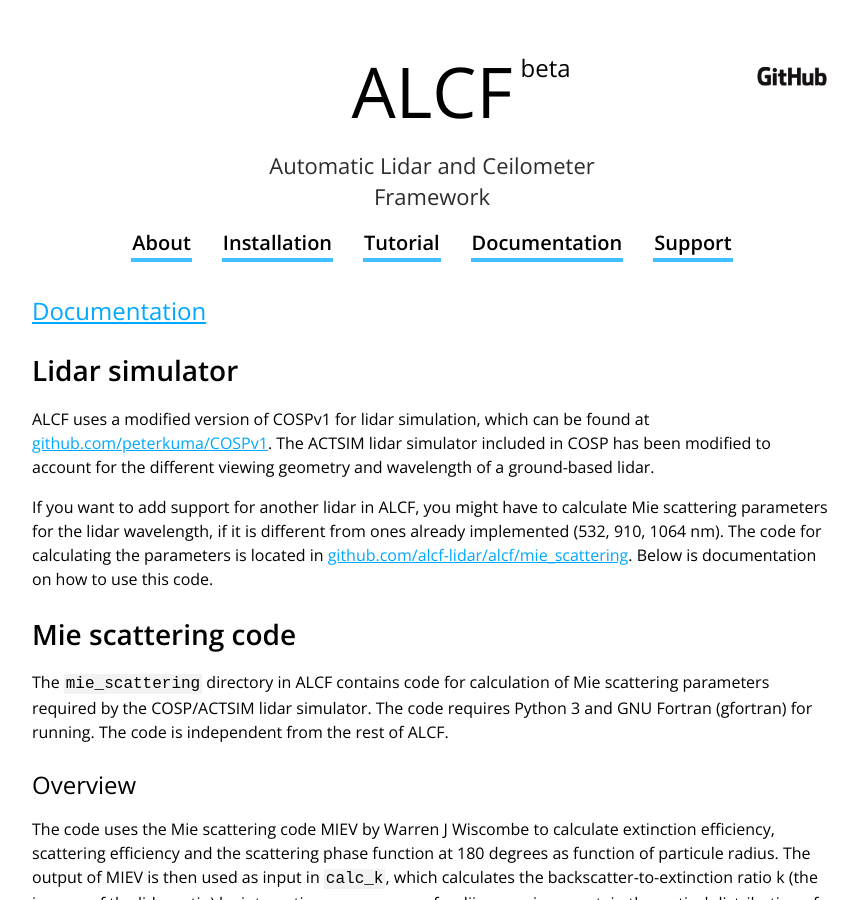
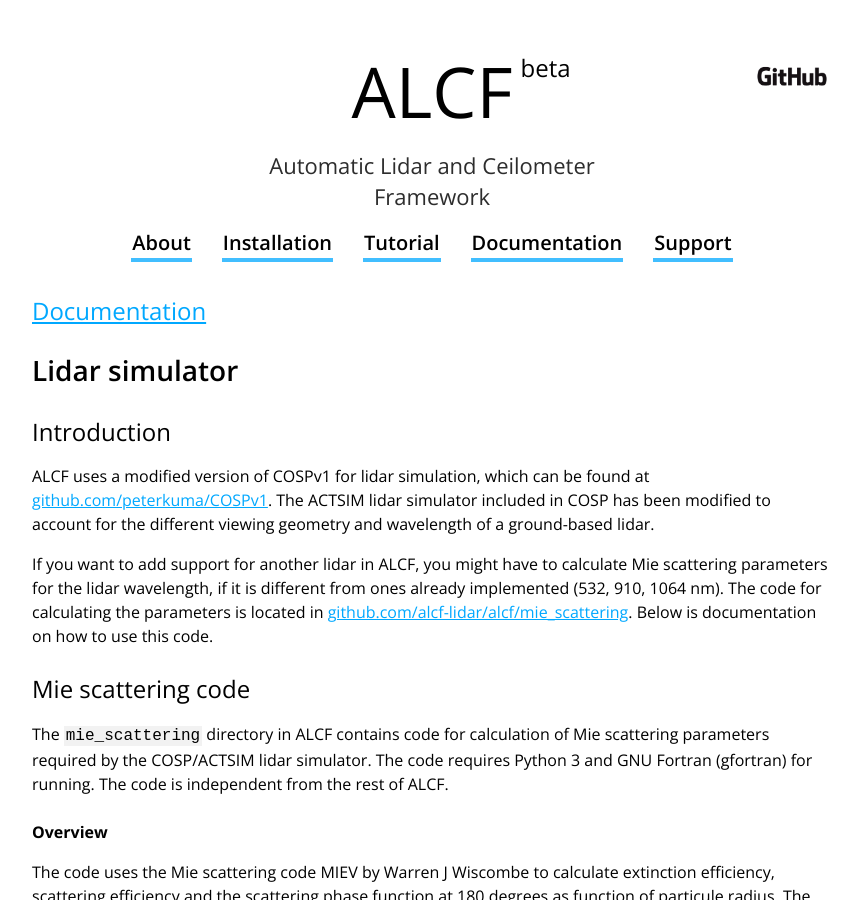
Before and after one commit to alcf-lidar/alcf-lidar.github.io, a Jekyll site: the page built from documentation/lidar_simulator/index.md, in a window 1280 px wide and 900 px high. Shown: the whole window, without its empty margins (208-1066 px from the left). Built offline with Jekyll 4.4.1, drawn with Linux system fonts in a browser that asks for light colours.

Commit message:
Documentation formatting

```diff
--- a/documentation/lidar_simulator/index.md
+++ b/documentation/lidar_simulator/index.md
@@ -5,6 +5,8 @@ layout: default
 
 ### [Documentation](../)
 ## Lidar simulator
+
+### Introduction
 
 ALCF uses a modified version of COSPv1 for lidar simulation, which can
 be found at [github.com/peterkuma/COSPv1](https://github.com/peterkuma/COSPv1).
@@ -18,14 +20,14 @@ The code for calculating the parameters is located in
 [github.com/alcf-lidar/alcf/mie_scattering](https://github.com/alcf-lidar/alcf/tree/master/mie_scattering).
 Below is documentation on how to use this code.
 
-## Mie scattering code
+### Mie scattering code
 
 The `mie_scattering` directory in ALCF contains code for calculation of Mie
 scattering parameters required by the COSP/ACTSIM lidar simulator.
 The code requires Python 3 and GNU Fortran (gfortran) for running.
 The code is independent from the rest of ALCF.
 
-### Overview
+#### Overview
 
 The code uses the Mie scattering code MIEV by Warren J Wiscombe to calculate
 extinction efficiency, scattering efficiency and the scattering phase function
@@ -38,7 +40,7 @@ in the COSP/ACTSIM lidar simulator code (`actsim/mie_backscatter_*.F90` files
 included from `actsim/lidar_simulator.F90`). The lidar ratio can be plotted by
 `plot_lr`.
 
-### MIEV
+#### MIEV
 
 `miev` contains the MIEV Mie scattering code by Dr. Warren J. Wiscombe
 (see `miev/MIEV.doc` for documentation). We use MIEV to calculate the
```
Also changed, not shown: other parts of documentation/lidar_simulator/index.md (+0 -2 lines).
